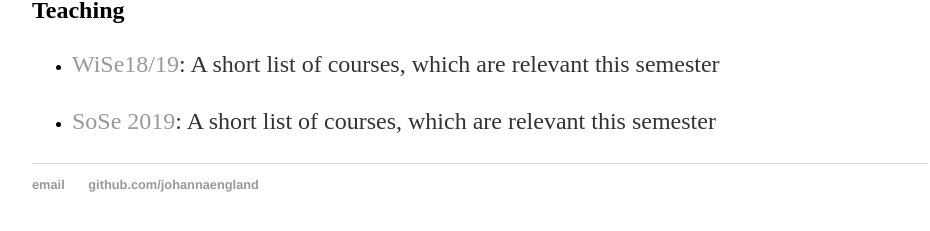
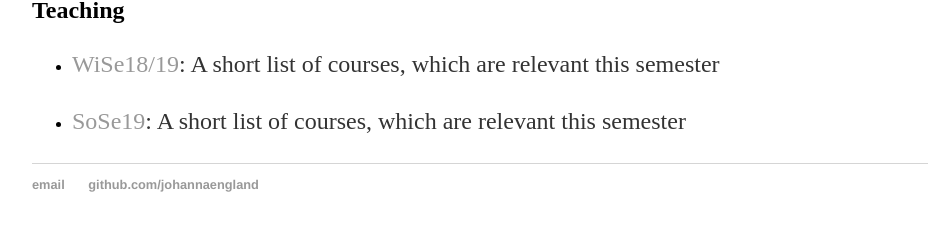
Before and after one commit to johannaengland/johannaengland.github.io, a Jekyll site: the page built from index.md, in a window 1280 px wide. Shown: the part 574-805 px from the top of the page, without its empty margins (160-1090 px from the left). Built offline with Jekyll 4.4.1, drawn with Linux system fonts in a browser that asks for light colours.

Commit message:
Update 2019-04-01.md

```diff
--- a/_teaching/2019-04-01.md
+++ b/_teaching/2019-04-01.md
@@ -1,6 +1,6 @@
 ---
 layout: teaching
-title: "SoSe 2019"
+title: "SoSe19"
 courses: "A short list of courses, which are relevant this semester"
 
 ---
```
